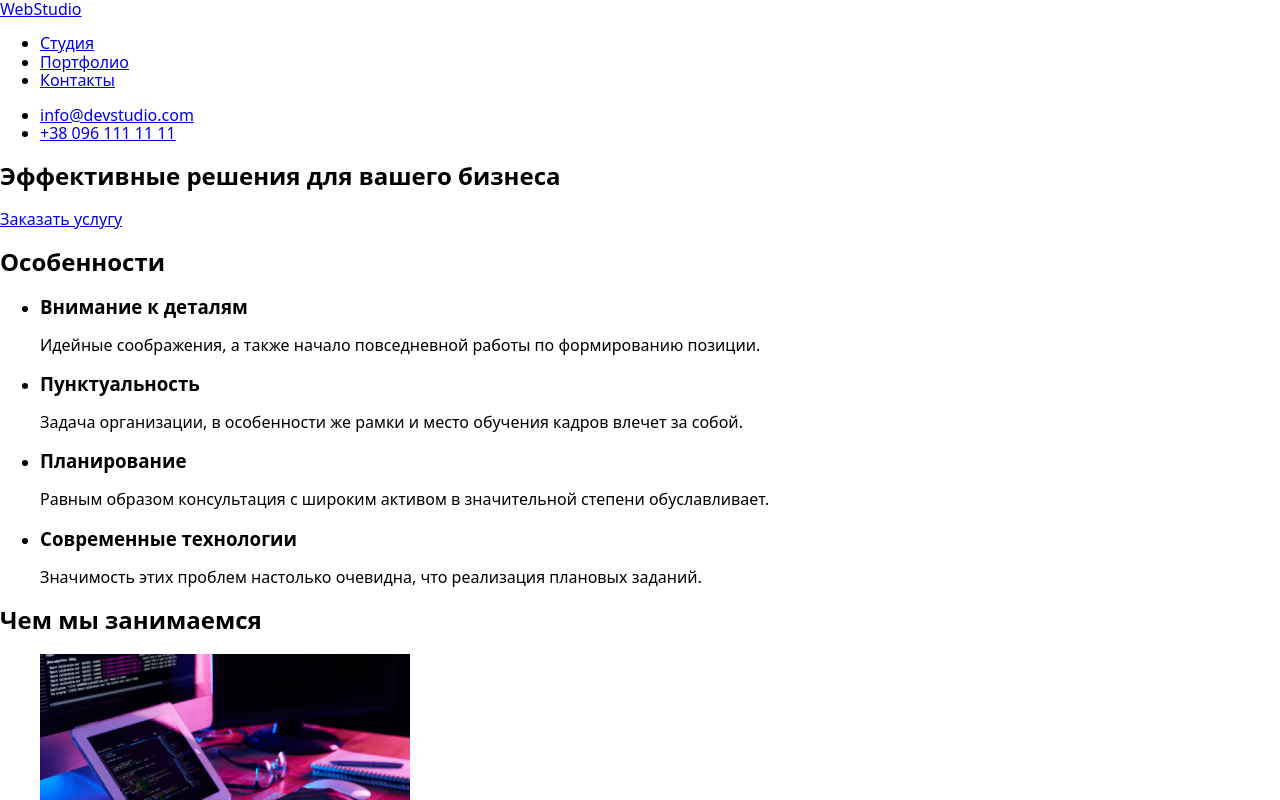
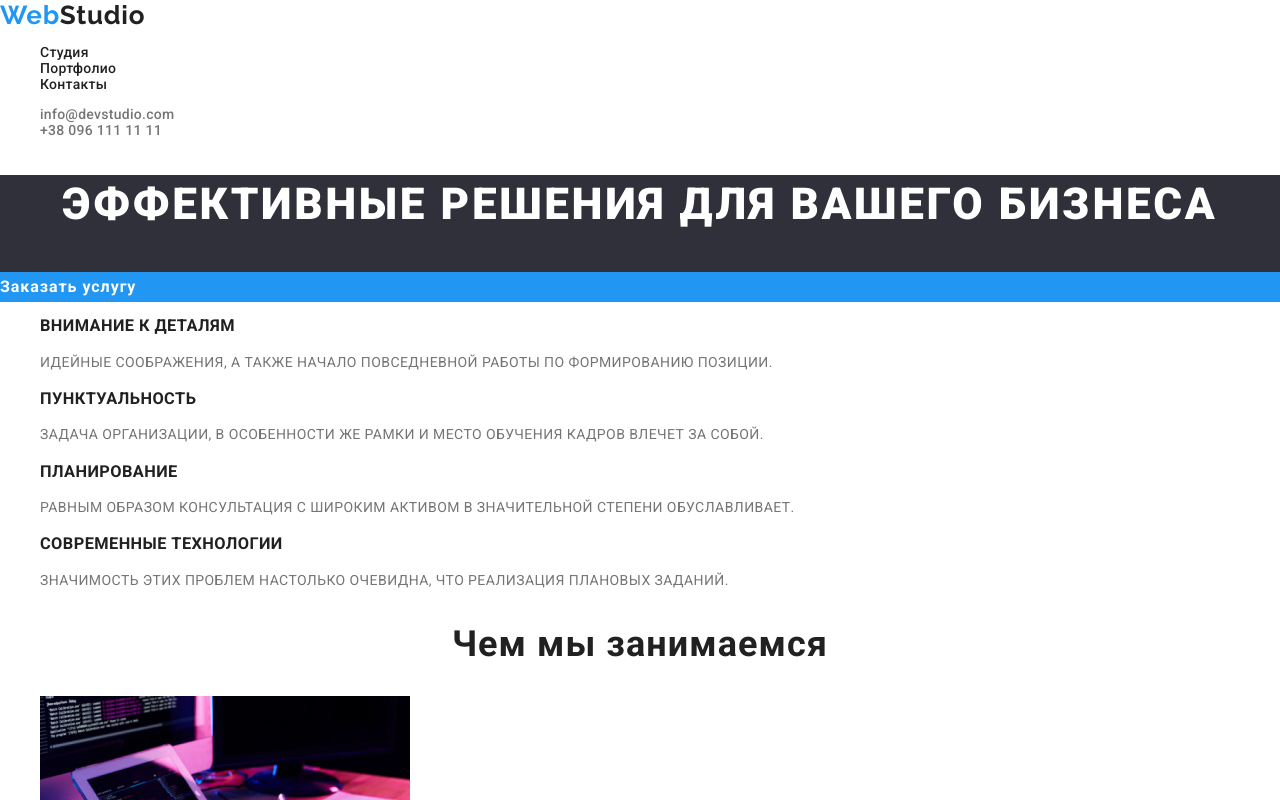
Before and after one commit to olexiychubok/goit-markup-hw-02, a plain HTML site: page index.html in a window 1280 px wide. Shown: the top 800 px of the page. Drawn offline with nearby package versions, Linux system fonts and the light colour scheme; the site is published under a folder, as on GitHub Pages, so addresses that start at the root find nothing.

Commit message:
Видалив slash на перехідних силках.

```diff
--- a/index.html
+++ b/index.html
@@ -10,18 +10,18 @@
     rel="stylesheet"
     href="https://cdnjs.cloudflare.com/ajax/libs/modern-normalize/1.0.0/modern-normalize.min.css"
     />
-    <link rel="stylesheet" href="/css/common.css">
-    <link rel="stylesheet" href="/css/mainpage.css">
-    <link rel="stylesheet" href="/css/portfolio.css">
+    <link rel="stylesheet" href="css/common.css">
+    <link rel="stylesheet" href="css/mainpage.css">
+    <link rel="stylesheet" href="css/portfolio.css">
 </head>
 <body>
     <header class="header">
-            <a href="/index.html" class="logo link">Web<span class="logo-web">Studio</span></a>
+            <a href="index.html" class="logo link">Web<span class="logo-web">Studio</span></a>
         <nav>
             <ul class="site-nav">
-                <li class="link"><a class="item" href="/index.html">Студия</a></li>
-                <li class="link"><a class="item" href="/portfolio.html">Портфолио</a></li>
-                <li class="link"><a class="item" href="/contact">Контакты</a></li>
+                <li class="link"><a class="item" href="index.html">Студия</a></li>
+                <li class="link"><a class="item" href="portfolio.html">Портфолио</a></li>
+                <li class="link"><a class="item" href="contact">Контакты</a></li>
             </ul>
         </nav>
         <div>
@@ -97,7 +97,7 @@
         </section>
     </main>
     <footer class="footer">
-            <a class="logo link" href="/index.html">Web<span class="logo-footer">Studio</span></a>
+            <a class="logo link" href="index.html">Web<span class="logo-footer">Studio</span></a>
             <address class="address">
             <p class="address-text">г. Киев, пр-т Леси Украинки, 26</p>
             <a class="item link" href="mailto:info@devstudio.com">info@devstudio.com</a>
--- a/portfolio.html
+++ b/portfolio.html
@@ -10,18 +10,18 @@
     rel="stylesheet"
     href="https://cdnjs.cloudflare.com/ajax/libs/modern-normalize/1.0.0/modern-normalize.min.css"
     />
-    <link rel="stylesheet" href="/css/common.css">
-    <link rel="stylesheet" href="/css/mainpage.css">
-    <link rel="stylesheet" href="/css/portfolio.css">
+    <link rel="stylesheet" href="css/common.css">
+    <link rel="stylesheet" href="css/mainpage.css">
+    <link rel="stylesheet" href="css/portfolio.css">
 </head>
 <body>
     <header class="header">
-        <a href="/index.html" class="logo link">Web<span class="logo-web">Studio</span></a>
+        <a href="index.html" class="logo link">Web<span class="logo-web">Studio</span></a>
     <nav>
         <ul class="site-nav">
-            <li class="link"><a class="item" href="/index.html">Студия</a></li>
-            <li class="link"><a class="item" href="/portfolio.html">Портфолио</a></li>
-            <li class="link"><a class="item" href="/contact">Контакты</a></li>
+            <li class="link"><a class="item" href="index.html">Студия</a></li>
+            <li class="link"><a class="item" href="portfolio.html">Портфолио</a></li>
+            <li class="link"><a class="item" href="contact">Контакты</a></li>
         </ul>
     </nav>
     <div>
@@ -102,7 +102,7 @@
     </section>
     </main>
     <footer class="footer">
-        <a class="logo link" href="/index.html">Web<span class="logo-footer">Studio</span></a>
+        <a class="logo link" href="index.html">Web<span class="logo-footer">Studio</span></a>
         <address class="address">
         <p class="address-text">г. Киев, пр-т Леси Украинки, 26</p>
         <a class="item link" href="mailto:info@devstudio.com">info@devstudio.com</a>
```
